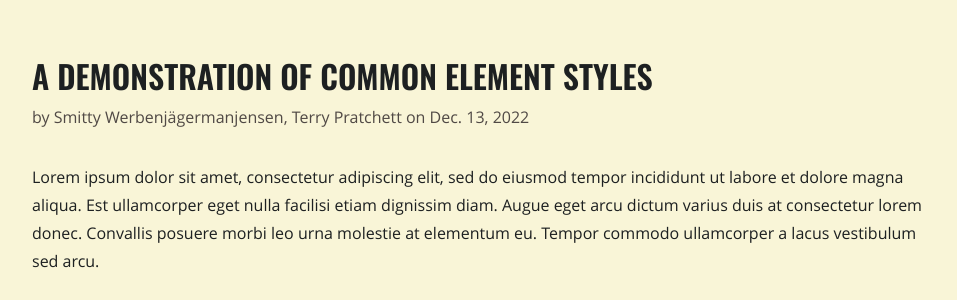
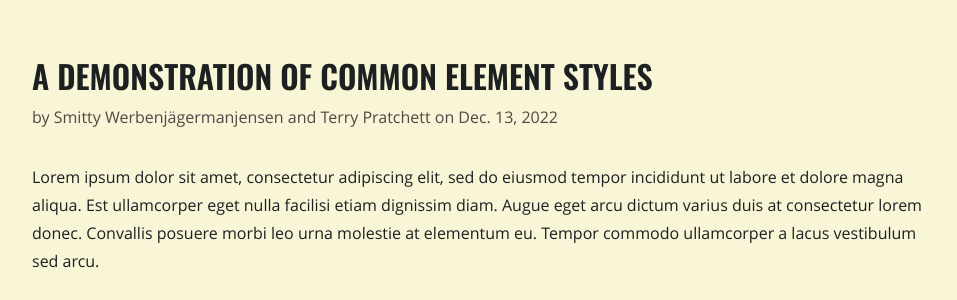
Before and after one commit to brandoncardoso/hima, a Jekyll site: the page built from _posts/2022-12-13-a-demonstration-of-common-element-styles.md, in a window 1280 px wide and 900 px high. Shown: the part 199-499 px from the top of the window, without its empty margins (160-1117 px from the left). Built offline with Jekyll 4.4.1, drawn with Linux system fonts in a browser that asks for light colours.

Commit message:
concat author names with array_to_sentence_string

```diff
--- a/_layouts/post.html
+++ b/_layouts/post.html
@@ -7,10 +7,14 @@ layout: default
     <h1 class="post__title">{{ page.title | escape }}</h1>
     {%- assign date_format = site.hima.date_format | default: "%b. %-d, %Y" -%}
     {%- if page.author -%}
-    <span class="post__author">by {{ page.author | join: ", " }} </span>
+    <span class="post__author">
+      by {{ page.author | array_to_sentence_string }}
+    </span>
     {%- endif -%}
     {%- if page.date -%}
-    <span class="post__date">on {{ page.date | date: date_format }}</span>
+    <span class="post__date">
+      on {{ page.date | date: date_format }}
+    </span>
     {%- endif -%}
   </div>
 
```
